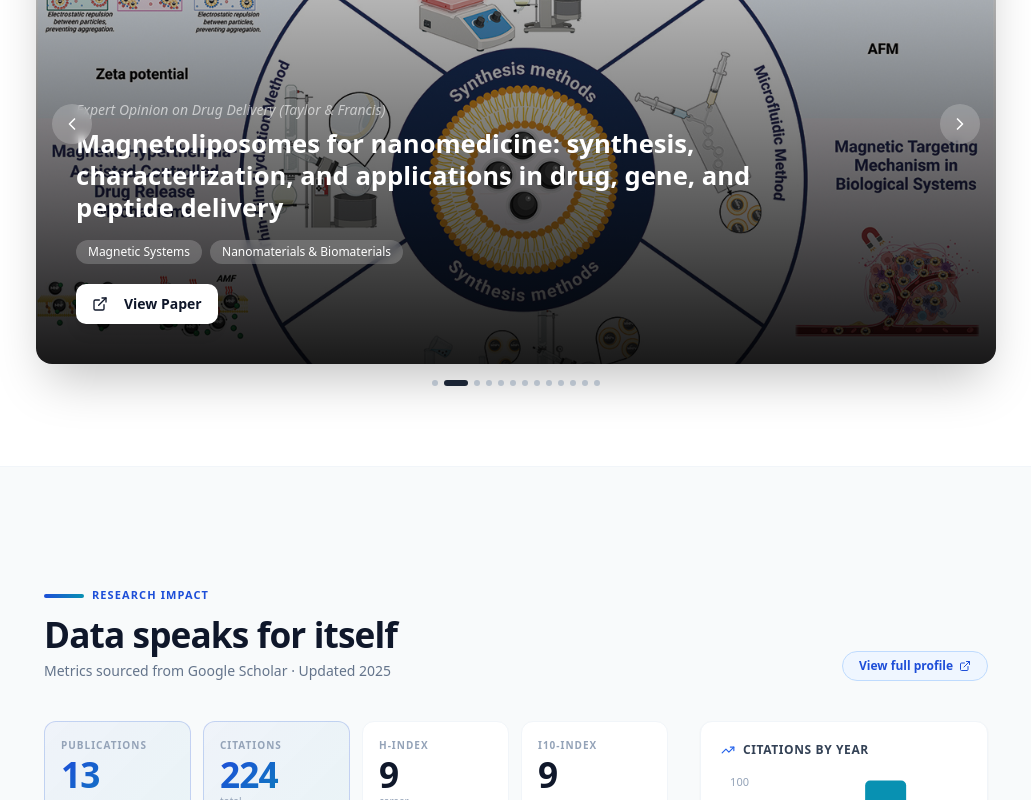
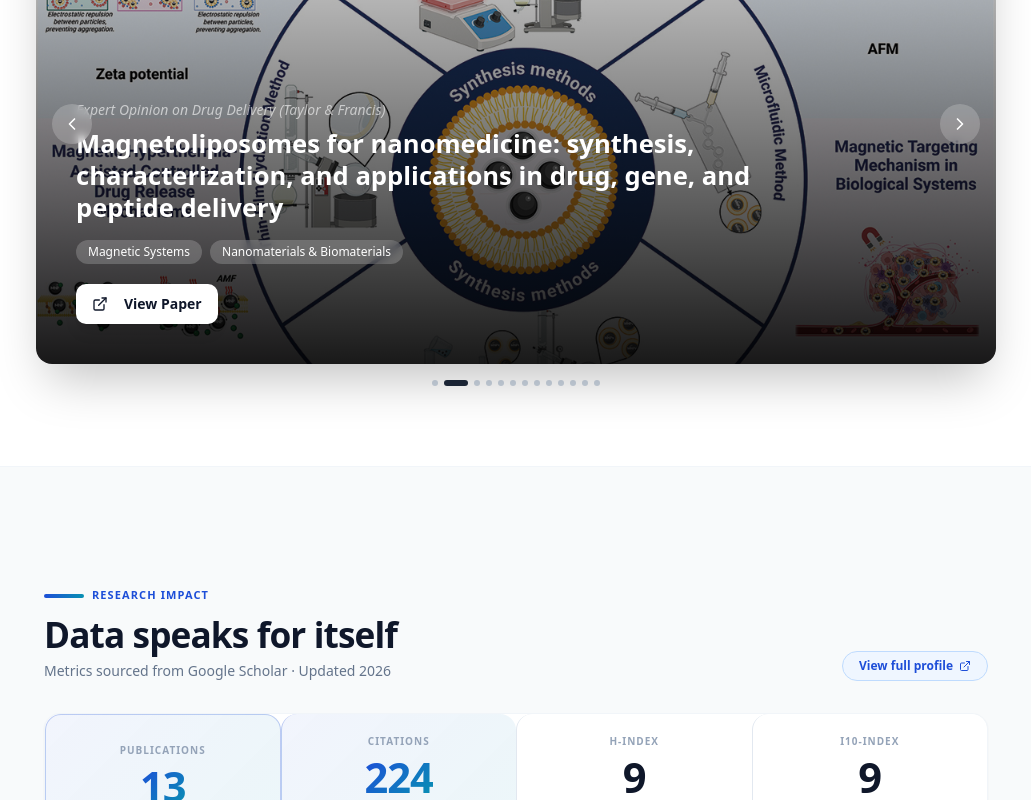
Before and after one commit to CristianFRodriguez/Portafolio, a React (Vite) app: page / in a window 1280 px wide. Shown: the part 2000-2800 px from the top of the page, without its empty margins (124-1155 px from the left). Built offline with nearby package versions, Linux system fonts and the light colour scheme; the HTML template or start-up script is replaced by a standard one.

Commit message:
Redesign ScholarMetrics: unified card layout, full-width chart, better responsive

```diff
--- a/src/components/ScholarMetrics.tsx
+++ b/src/components/ScholarMetrics.tsx
@@ -28,23 +28,23 @@ interface StatCardProps {
 
 const StatCard = ({ label, value, sub, accent, index }: StatCardProps) => (
   <div
-    className="relative rounded-xl p-4 border transition-all duration-200 animate-fade-in overflow-hidden group hover:shadow-md"
+    className="flex flex-col items-center justify-center rounded-2xl p-5 border transition-all duration-200 animate-fade-in group hover:shadow-md hover:-translate-y-0.5"
     style={{
       animationDelay: `${index * 80}ms`,
-      borderColor: accent ? "rgba(29,78,216,0.2)" : "rgb(241,245,249)",
+      borderColor: accent ? "rgba(29,78,216,0.25)" : "rgb(226,232,240)",
       background: accent
-        ? "linear-gradient(135deg, rgba(29,78,216,0.04) 0%, rgba(8,145,178,0.06) 100%)"
+        ? "linear-gradient(135deg, rgba(29,78,216,0.06) 0%, rgba(8,145,178,0.08) 100%)"
         : "white",
     }}
     aria-label={`${label}: ${value}`}
   >
-    <p className="text-[10px] font-bold uppercase tracking-widest text-slate-400 mb-1">
+    <p className="text-[10px] font-bold uppercase tracking-widest text-slate-400 mb-2 text-center">
       {label}
     </p>
     <p
       className="font-black leading-none tracking-tight"
       style={{
-        fontSize: "clamp(1.6rem, 3vw, 2.2rem)",
+        fontSize: "clamp(2rem, 4vw, 2.6rem)",
         background: accent
           ? "linear-gradient(135deg, #1d4ed8 0%, #0891b2 100%)"
           : undefined,
@@ -56,7 +56,7 @@ const StatCard = ({ label, value, sub, accent, index }: StatCardProps) => (
     >
       {value}
     </p>
-    {sub && <p className="text-[10px] text-slate-400 mt-0.5">{sub}</p>}
+    {sub && <p className="text-[10px] text-slate-400 mt-1 text-center">{sub}</p>}
   </div>
 );
 
@@ -72,7 +72,7 @@ const CustomTooltip = ({ active, payload }: any) => {
   return null;
 };
 
-const BAR_COLORS = ["#3b82f6", "#2563eb", "#0891b2"];
+const BAR_COLORS = ["#3b82f6", "#2563eb", "#0891b2", "#60a5fa"];
 
 export const ScholarMetrics = ({
   publications = 13,
@@ -91,8 +91,8 @@ export const ScholarMetrics = ({
     <section className="bg-slate-50/60 border-y border-slate-100">
       <div className="max-w-5xl mx-auto px-6 sm:px-10 py-14">
 
-        {/* ── Section Header */}
-        <div className="flex flex-col sm:flex-row sm:items-end sm:justify-between gap-4 mb-10">
+        {/* Header */}
+        <div className="flex flex-col sm:flex-row sm:items-end sm:justify-between gap-4 mb-8">
           <div>
             <div className="flex items-center gap-2 mb-2">
               <span
@@ -110,7 +110,7 @@ export const ScholarMetrics = ({
               Data speaks for itself
             </h2>
             <p className="text-[14px] text-slate-500 mt-1">
-              Metrics sourced from Google Scholar · Updated 2025
+              Metrics sourced from Google Scholar · Updated 2026
             </p>
           </div>
           <a
@@ -124,46 +124,49 @@ export const ScholarMetrics = ({
           </a>
         </div>
 
-        {/* ── KPI Grid + Chart side by side */}
-        <div className="grid lg:grid-cols-[1fr_auto] gap-8 items-start">
+        {/* Main card */}
+        <div className="rounded-2xl border border-slate-100 bg-white shadow-sm overflow-hidden">
 
-          {/* KPI Cards */}
-          <div className="grid grid-cols-2 sm:grid-cols-4 gap-3">
+          {/* KPI Cards row */}
+          <div className="grid grid-cols-2 sm:grid-cols-4 divide-x divide-y sm:divide-y-0 divide-slate-100">
             <StatCard label="Publications" value={publications} accent index={0} />
             <StatCard label="Citations" value={citations} sub="total" accent index={1} />
             <StatCard label="h-index" value={hIndex} sub="career" index={2} />
-            <StatCard label="i10-index" value={i10Index} index={3} />
+            <StatCard label="i10-index" value={i10Index} sub="career" index={3} />
           </div>
 
-          {/* Citations by Year */}
-          <div className="rounded-xl border border-slate-100 bg-white p-5 shadow-sm w-full lg:w-72">
+          {/* Divider */}
+          <div className="border-t border-slate-100" />
+
+          {/* Chart full width */}
+          <div className="p-6">
             <div className="flex items-center gap-2 mb-4">
               <TrendingUp className="w-3.5 h-3.5 text-blue-600" />
               <p className="text-xs font-bold text-slate-700 uppercase tracking-wider">
                 Citations by Year
               </p>
             </div>
-            <div className="h-[120px]">
+            <div className="h-[160px] sm:h-[200px]">
               <ResponsiveContainer width="100%" height="100%">
                 <BarChart
                   data={byYear}
-                  margin={{ top: 4, right: 4, left: -24, bottom: 0 }}
+                  margin={{ top: 4, right: 8, left: -20, bottom: 0 }}
                 >
                   <XAxis
                     dataKey="year"
                     stroke="#94a3b8"
-                    style={{ fontSize: "11px" }}
+                    style={{ fontSize: "12px" }}
                     tickLine={false}
                     axisLine={false}
                   />
                   <YAxis
                     stroke="#94a3b8"
-                    style={{ fontSize: "11px" }}
+                    style={{ fontSize: "12px" }}
                     tickLine={false}
                     axisLine={false}
                   />
                   <Tooltip content={<CustomTooltip />} cursor={{ fill: "rgba(241,245,249,0.6)" }} />
-                  <Bar dataKey="citations" radius={[5, 5, 0, 0]} animationDuration={700} animationBegin={200}>
+                  <Bar dataKey="citations" radius={[6, 6, 0, 0]} animationDuration={700} animationBegin={200} maxBarSize={80}>
                     {byYear.map((_, i) => (
                       <Cell key={i} fill={BAR_COLORS[i % BAR_COLORS.length]} />
                     ))}
@@ -172,8 +175,8 @@ export const ScholarMetrics = ({
               </ResponsiveContainer>
             </div>
           </div>
+
         </div>
-
       </div>
     </section>
   );
```
